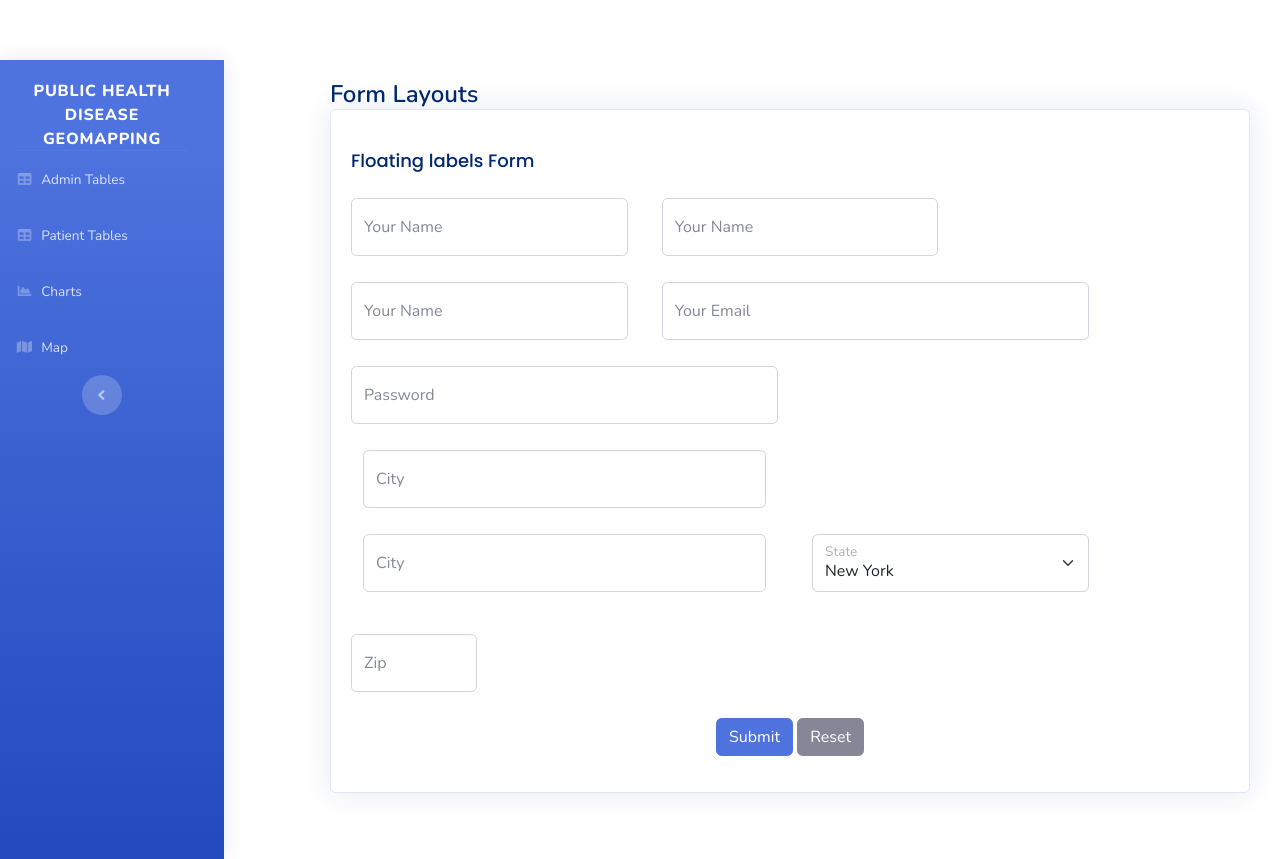
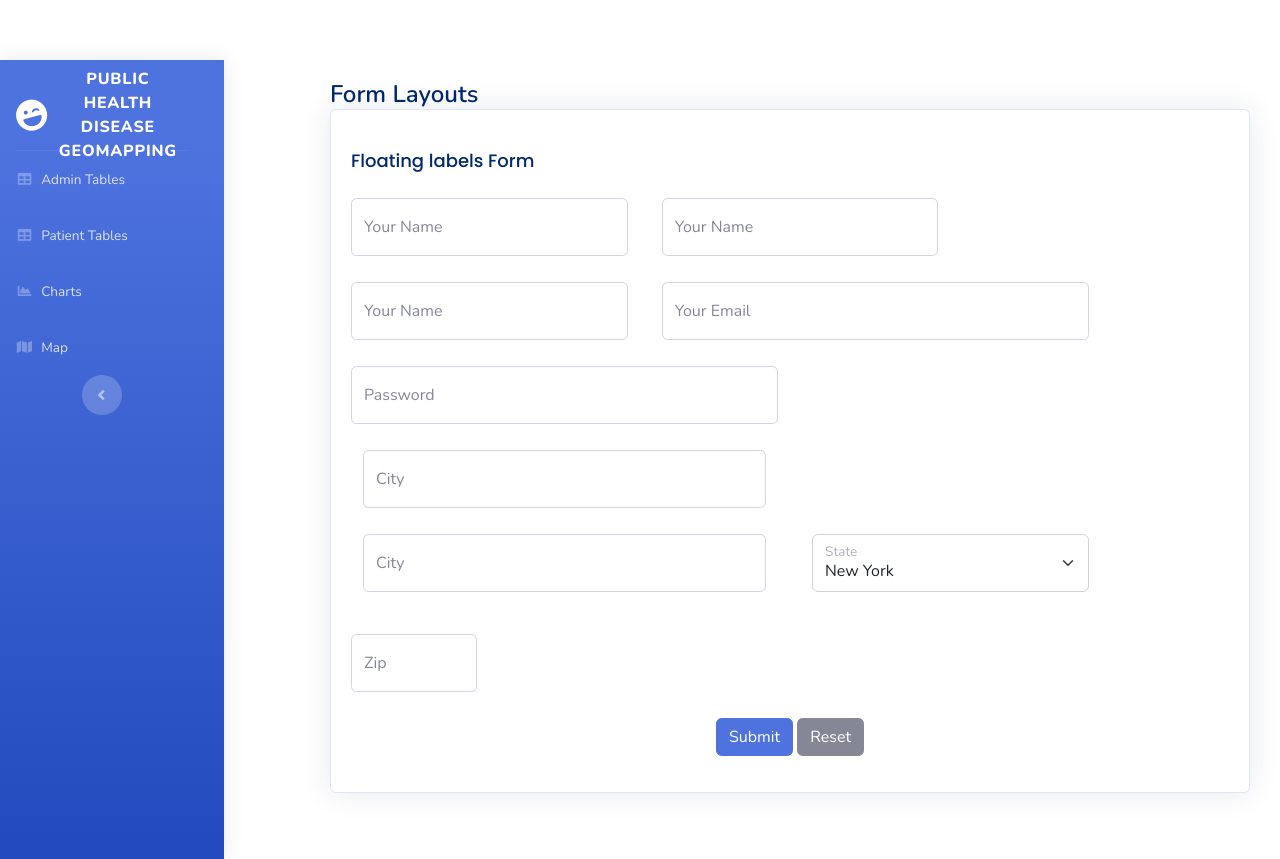
Before and after one commit to nevarwin/Public-Health-Disease, a PHP site: page /admin2gh/floatingform.php in a window 1280 px wide. Shown: the top 859 px of the page. Run offline with PHP 8.4, Linux system fonts and the light colour scheme.

Commit message:
edited sidebar logo

```diff
--- a/components/sidebar.php
+++ b/components/sidebar.php
@@ -6,7 +6,10 @@
         <div class="sidebar-brand-icon rotate-n-15">
             <!-- <i class="fas fa-laugh-wink"></i> -->
         </div>
-        <div class="sidebar-brand-text mx-3">Public Health Disease Geomapping</div>
+        <div class="sidebar-brand-icon rotate-n-15">
+            <i class="fas fa-laugh-wink"></i>
+        </div>
+        <div class="sidebar-brand-text mx-1">Public Health Disease Geomapping</div>
     </a>
 
     <!-- Divider -->
```
